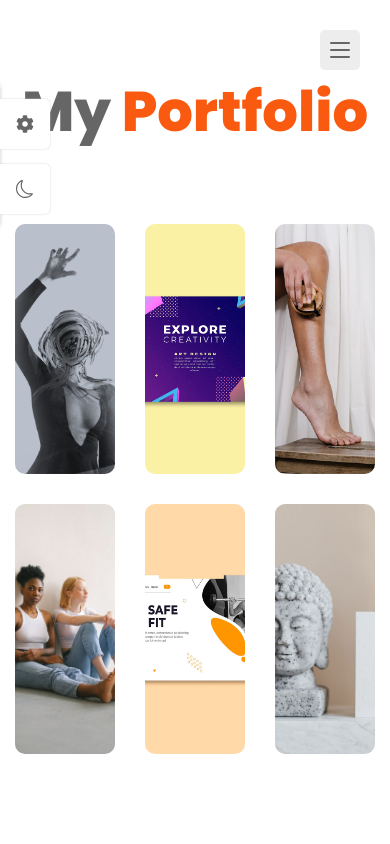
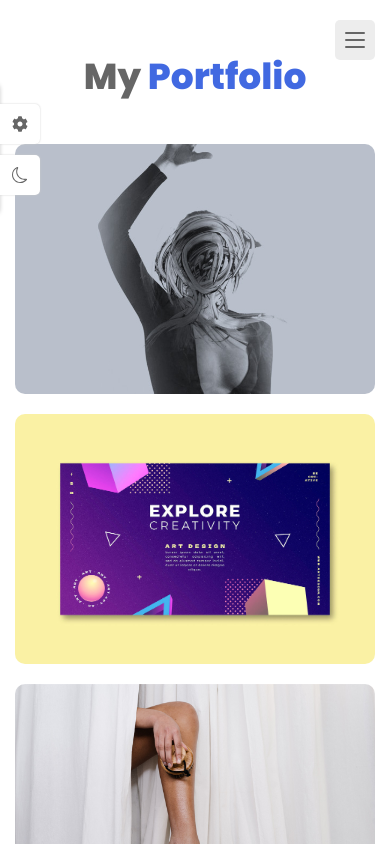
Before and after one commit to yaxingshih/react-personal-portfolio, a React (Vite) app: page /portfolio in a window 390 px wide. Shown: the top 844 px of the page. Built offline with nearby package versions, Linux system fonts and the light colour scheme.

Commit message:
Resbonsive typography

```diff
--- a/src/App.css
+++ b/src/App.css
@@ -22,9 +22,10 @@
     --h1-font-size: 50px;
     --h2-font-size: 32px;
     --h3-font-size: 24px;
+    --large-font-size: 18px;
     --normal-font-size: 16px;
-    --large-font-size: 18px;
-    --small-font-size: 14px;
+    --small-font-size: 15px;
+    --smaller-font-size: 14px;
     --tiny-font-size: 12px;
 
     /* ========== Font Weight ========== */
@@ -43,6 +44,22 @@
     --container-color: hsl(0, 1%, 17%);
     --border-color :hsl(0, 0%, 15%);
 }
+/* ========== Resbonsive typography ========== */
+@media screen and (max-width:1200px) {
+    :root {
+        --big-font-size: 36px;
+        --h1-font-size: 32px;
+        --h2-font-size: 24px;
+        --h3-font-size: 20px;
+        --large-font-size: 16px;
+        --normal-font-size: 15px;
+        --small-font-size: 14px;
+        --smaller-font-size: 13px;
+        --tiny-font-size: 11px;
+    }
+
+}
+
 /* ========== BASE ========== */
 * {
     margin: 0;
--- a/src/components/Navbar.jsx
+++ b/src/components/Navbar.jsx
@@ -18,7 +18,11 @@
             {links.map(({name, icon, path}, index) => {
                     return (
                         <li className="nav__item" key = {index}>
-                            <NavLink to={path} className={({isActive}) => isActive ? 'active-nav nav__link' : 'nav__link'}>
+                            <NavLink
+                                to={path}
+                                className={({isActive}) => isActive ? 'active-nav nav__link' : 'nav__link'}
+                                onClick={() => setShowMenu(!showMenu)}
+                            >
                                 {icon}
                                 <h3 className="nav__name">{name}</h3>
                             </NavLink>
--- a/src/components/Themes.jsx
+++ b/src/components/Themes.jsx
@@ -6,7 +6,7 @@
 import './themes.css';
 
 const getStorageColor = () => {
-    let color = 'hsl(19, 96%, 52%)';
+    let color = 'hsl(225, 73%, 57%)';
     if(localStorage.getItem('color')){
         color = localStorage.getItem('color');
     }
--- a/src/components/navbar.css
+++ b/src/components/navbar.css
@@ -6,6 +6,7 @@
     width: 100%;
     padding: 60px 30px;
     transition: all 0.5s cubic-bezier(0.77, 0.2, 0.05, 1);
+    z-index: 100;
 }
 
 .show-menu {
@@ -38,6 +39,7 @@
     height: 40px;
     border-radius: 5px;
     background-color: var(--container-color);
+    z-index: 100;
 }
 
 .nav__toggle span {
@@ -81,6 +83,7 @@
         right: 30px;
         display: flex;
         align-items: center;
+        z-index: 100;
 
     }
     .nav__item {
--- a/src/index.css
+++ b/src/index.css
@@ -0,0 +1,286 @@
+@media screen and (max-width: 1400px){
+    .container {
+        max-width: calc(100% - 180px);
+    }
+}
+
+@media screen and (max-width: 1200px){
+    .grid {
+        gap: 20px;
+    }
+
+    .home__data {
+        padding-right: 40px;
+    }
+
+    .home__title {
+        font-size: var(--big-font-size);
+    }
+
+    .home__description {
+        font-size: var(--small-font-size);
+    }
+
+    .stats__title {
+        padding-left: 35px;
+    }
+
+    .stats__title::before {
+        width: 22px;
+    }
+
+    .skills__container {
+        row-gap: 32px;
+    }
+
+    .progress__circle {
+        width: 100px;
+        height: 100px;
+    }
+
+    .skills__title {
+        margin-top: 20px;
+    }
+
+    .resume__icon {
+        width: 36px;
+        height: 36px;
+        line-height: 38px;
+    }
+
+    .resume__item {
+        padding-left: 55px;
+
+    }
+
+    .portfolio__modal-content {
+        max-width: 600px;
+
+    }
+
+    .modal__close {
+        width: 40px;
+        height: 40px;
+    }
+
+    .form__input-group {
+        grid-template-columns: repeat(2, 1fr);
+        column-gap: 24px;
+    }
+
+    .form__input-group .form__input-div:last-child {
+        grid-column: 1/-1;
+    }
+
+    .form__input-div {
+        margin-bottom: 24px;
+    }
+}
+
+@media screen and (max-width: 1024px){
+    .container {
+        max-width: 720px;
+    }
+
+    .home {
+        grid-template-columns: 5fr 7fr;
+        padding: 20px;
+    }
+
+    .home__data {
+        padding-right: 0;
+    }
+
+    .section {
+        padding-block: 50px;
+    }
+
+    .section__title {
+        margin-bottom: 40px;
+    }
+
+    .about__container,
+    .resume__container,
+    .contact__container {
+        grid-template-columns: 1fr;
+    }
+
+    .about__container {
+        row-gap: 40px;
+    }
+
+    .subtitle__center {
+        margin-bottom: 45px;
+    }
+
+    .skills__container {
+        grid-template-columns: repeat(3, 1fr);
+    }
+
+    .resume__container {
+        row-gap: 45px;
+    }
+
+    .resume__item:not(:last-child) {
+        margin-bottom: 45px;
+    }
+
+    .separator {
+        margin: 65px auto 50px;
+    }
+
+    .portfolio__container {
+        grid-template-columns: repeat(2, 1fr);
+    }
+
+    .contact__container {
+        row-gap: 48px;
+    }
+}
+
+@media screen and (max-width: 768px){
+    .home {
+        grid-template-columns: 1fr;
+        justify-items: center;
+        row-gap: 10px;
+    }
+
+    .color__block {
+        display: none;
+    }
+
+    .home__img {
+        width: 270px;
+        height: 270px;
+        border-radius: 50%;
+        margin-top: auto;
+    }
+
+    .home__content {
+        max-width: 500px;
+        text-align: center;
+        margin-bottom: auto;
+    }
+
+    .home__title {
+        padding-left: 0;
+    }
+
+    .home__title::before {
+        all: unset;
+    }
+
+    .home__title span {
+        display: block;
+    }
+
+    .container {
+        max-width: 540px;
+    }
+
+    .portfolio__modal-content {
+        padding: 25px 20px;
+    }
+
+    .modal__close {
+        top: -9%;
+        right: 0%;
+    }
+}
+
+@media screen and (max-width: 576px){
+    .nav__toggle {
+        top: 20px;
+        right: 15px;
+    }
+
+    .nav__link {
+        column-gap: 20px;
+    }
+
+    .nav__icon,
+    .nav__name {
+        font-size: var(--h3-font-size);
+    }
+
+    .skills__container {
+        grid-template-columns: repeat(2, 1fr);
+    }
+
+    .portfolio__container {
+        grid-template-columns: 1fr;
+    }
+
+    .modal__list {
+        grid-template-columns: 1fr;
+    }
+
+    .modal__img {
+        height: 300px;
+    }
+
+    .form__input-group {
+        grid-template-columns: 1fr;
+    }
+
+    .theme__img {
+        width: 25px;
+    }
+
+    .style__switcher-toggler,
+    .theme__toggler {
+        width: 40px;
+        height: 40px;
+    }
+
+    .style__switcher-toggler {
+        top: 15%;
+
+    }
+
+    .theme__toggler {
+        bottom: 15%;
+    }
+
+    .style__switcher-close {
+        top: 5%;
+    }
+}
+
+@media screen and (max-width: 450px){
+    .home__img {
+        display: none;
+    }
+
+    .home__content {
+        margin-block: auto;
+        text-align: left;
+    }
+
+    .home__title {
+        font-size: var(--h1-font-size);
+    }
+
+    .home__description {
+        text-align: justify;
+    }
+
+    .info__titile {
+        display: block;
+        margin-bottom: 4px;
+    }
+
+    .stats__box {
+        padding: 15px 15px 20px 25px;
+    }
+}
+
+@media screen and (max-width: 350px){
+    .home__title span {
+        display: inline;
+    }
+
+    .stats {
+        grid-template-columns: 1fr;
+    }
+}
--- a/src/pages/contact/Contact.jsx
+++ b/src/pages/contact/Contact.jsx
@@ -13,7 +13,7 @@
         <h2 className="section__title">
           Get In <span>Touch</span>
         </h2>
-        <div className="contact__containter container grid">
+        <div className="contact__container container grid">
           <div className="contact__data">
             <h3 className="contact__title">Don't be Shy !</h3>
             <p className='contact__description'>
--- a/src/pages/contact/contact.css
+++ b/src/pages/contact/contact.css
@@ -1,4 +1,4 @@
-.contact__containter {
+.contact__container {
     grid-template-columns: 4fr 8fr;
 }
 
--- a/src/pages/portfolio/Portfolio.jsx
+++ b/src/pages/portfolio/Portfolio.jsx
@@ -8,7 +8,7 @@
         <h2 className="section__title">
           My <span>Portfolio</span>
         </h2>
-        <div className="portfolio__containter container grid">
+        <div className="portfolio__container container grid">
           {portfolio.map((item) => {
             return (
               <PortfolioItem key={item.id} {...item}/>
--- a/src/pages/portfolio/portfolio.css
+++ b/src/pages/portfolio/portfolio.css
@@ -1,4 +1,4 @@
-.portfolio__containter {
+.portfolio__container {
     grid-template-columns: repeat(3, 1fr);
 }
 
```
